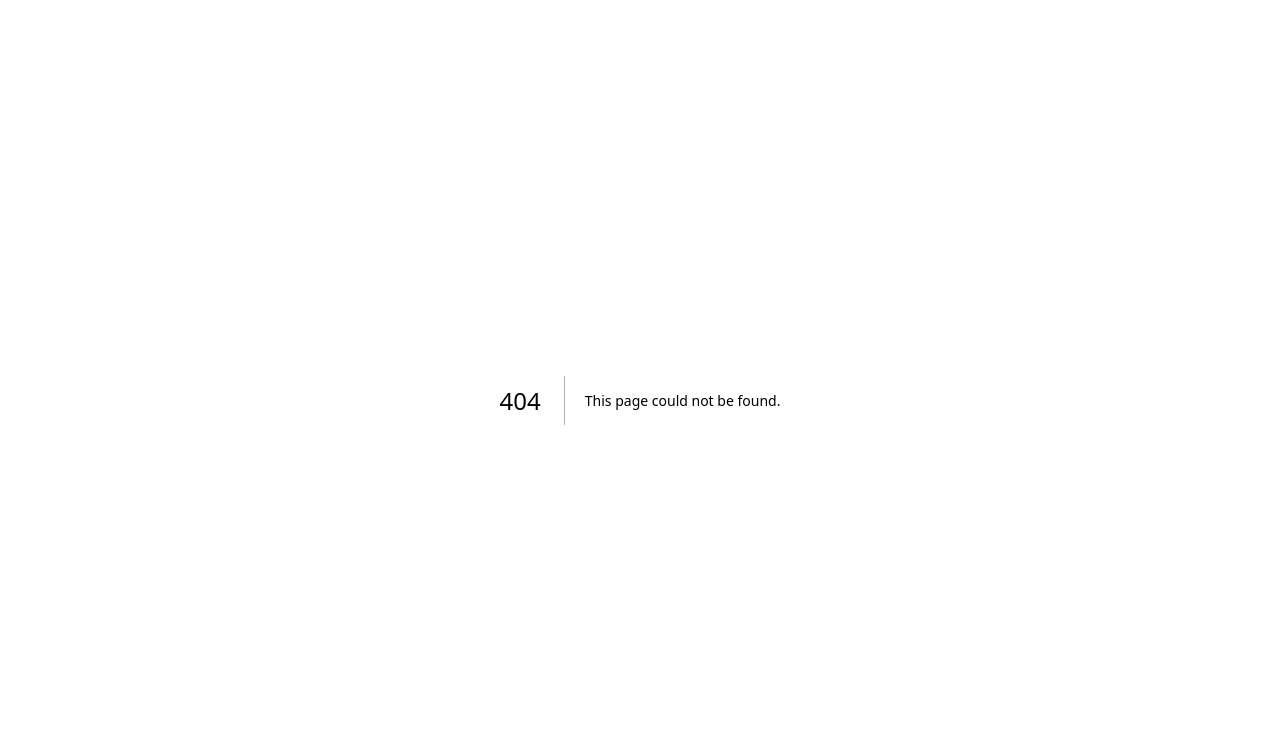
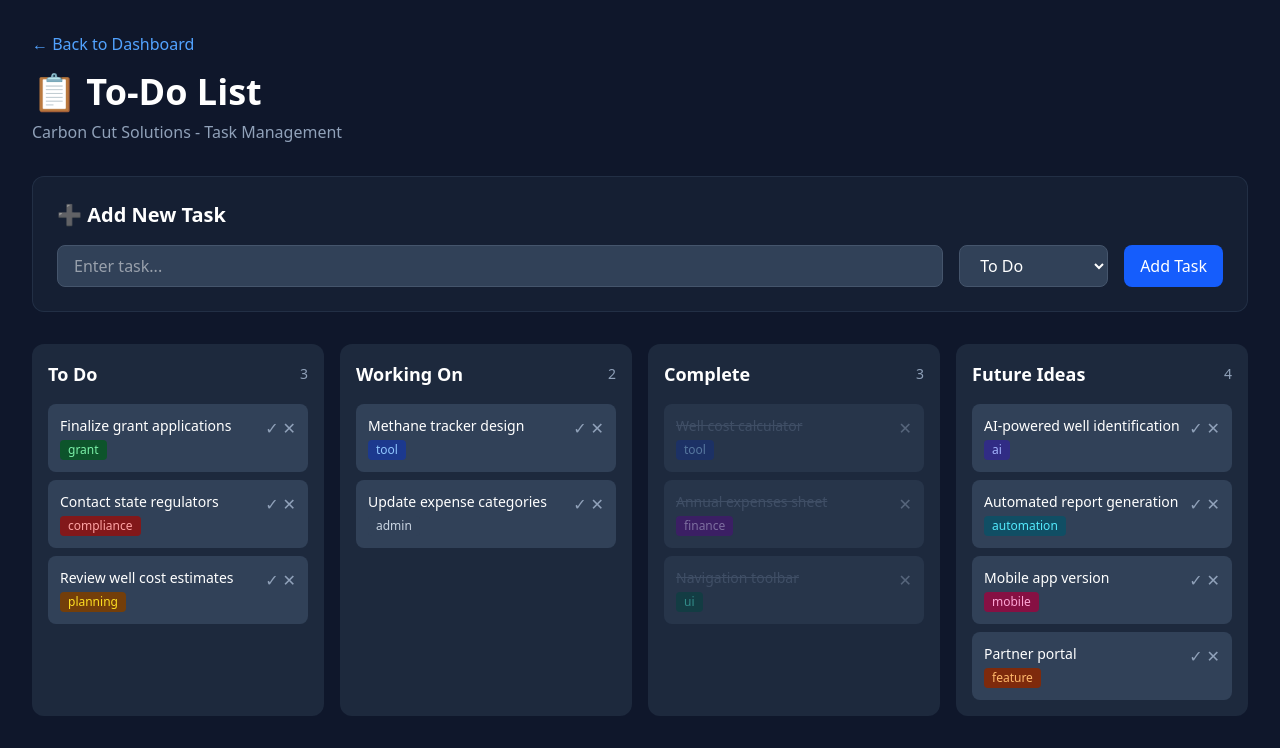
Before and after one commit to AAN2793/orphan-well-dashboard, a Next.js app: page /todo in a window 1280 px wide. Before the commit this address had no page. Shown: the top 748 px of the page. Built offline with nearby package versions, Linux system fonts and the light colour scheme.

Commit message:
Add To-Do List with drag-and-drop Kanban board

```diff
--- a/pages/index.js
+++ b/pages/index.js
@@ -13,6 +13,7 @@ export default function Home() {
       { name: '💰 Annual Expenses', href: '/expenses', desc: 'Budget tracking' },
     ],
     'Planning': [
+      { name: '📋 To-Do List', href: '/todo', desc: 'Task management' },
       { name: '📋 Project Templates', href: '/templates', desc: 'Coming soon' },
       { name: '📊 Cost Analysis', href: '/analysis', desc: 'Coming soon' },
     ],
--- /dev/null
+++ b/pages/todo.js
@@ -0,0 +1,222 @@
+import Head from 'next/head'
+import Link from 'next/link'
+import { useState } from 'react'
+
+export default function Todo() {
+  const [tasks, setTasks] = useState({
+    'To Do': [
+      { id: 1, title: 'Finalize grant applications', tag: 'grant' },
+      { id: 2, title: 'Contact state regulators', tag: 'compliance' },
+      { id: 3, title: 'Review well cost estimates', tag: 'planning' },
+    ],
+    'Working On': [
+      { id: 4, title: 'Methane tracker design', tag: 'tool' },
+      { id: 5, title: 'Update expense categories', tag: 'admin' },
+    ],
+    'Complete': [
+      { id: 6, title: 'Well cost calculator', tag: 'tool', completed: true },
+      { id: 7, title: 'Annual expenses sheet', tag: 'finance', completed: true },
+      { id: 8, title: 'Navigation toolbar', tag: 'ui', completed: true },
+    ],
+    'Future Ideas': [
+      { id: 9, title: 'AI-powered well identification', tag: 'ai' },
+      { id: 10, title: 'Automated report generation', tag: 'automation' },
+      { id: 11, title: 'Mobile app version', tag: 'mobile' },
+      { id: 12, title: 'Partner portal', tag: 'feature' },
+    ],
+  })
+
+  const [newTask, setNewTask] = useState('')
+  const [newCategory, setNewCategory] = useState('To Do')
+  const [draggedTask, setDraggedTask] = useState(null)
+
+  const categories = ['To Do', 'Working On', 'Complete', 'Future Ideas']
+
+  const addTask = () => {
+    if (!newTask.trim()) return
+    const task = {
+      id: Date.now(),
+      title: newTask,
+      tag: 'general'
+    }
+    setTasks({
+      ...tasks,
+      [newCategory]: [...tasks[newCategory], task]
+    })
+    setNewTask('')
+  }
+
+  const deleteTask = (category, taskId) => {
+    setTasks({
+      ...tasks,
+      [category]: tasks[category].filter(t => t.id !== taskId)
+    })
+  }
+
+  const toggleComplete = (category, taskId) => {
+    setTasks({
+      ...tasks,
+      [category]: tasks[category].map(t =>
+        t.id === taskId ? { ...t, completed: !t.completed } : t
+      )
+    })
+  }
+
+  const handleDragStart = (e, task, fromCategory) => {
+    setDraggedTask({ task, fromCategory })
+    e.dataTransfer.effectAllowed = 'move'
+  }
+
+  const handleDragOver = (e) => {
+    e.preventDefault()
+  }
+
+  const handleDrop = (e, toCategory) => {
+    e.preventDefault()
+    if (!draggedTask) return
+
+    const { task, fromCategory } = draggedTask
+    if (fromCategory === toCategory) return
+
+    // Remove from old category
+    const newFromList = tasks[fromCategory].filter(t => t.id !== task.id)
+    // Add to new category
+    const newToList = [...tasks[toCategory], task]
+
+    setTasks({
+      ...tasks,
+      [fromCategory]: newFromList,
+      [toCategory]: newToList
+    })
+    setDraggedTask(null)
+  }
+
+  const getTagColor = (tag) => {
+    const colors = {
+      'tool': 'bg-blue-900 text-blue-300',
+      'grant': 'bg-green-900 text-green-300',
+      'compliance': 'bg-red-900 text-red-300',
+      'planning': 'bg-yellow-900 text-yellow-300',
+      'finance': 'bg-purple-900 text-purple-300',
+      'admin': 'bg-slate-700 text-slate-300',
+      'ai': 'bg-indigo-900 text-indigo-300',
+      'automation': 'bg-cyan-900 text-cyan-300',
+      'mobile': 'bg-pink-900 text-pink-300',
+      'feature': 'bg-orange-900 text-orange-300',
+      'ui': 'bg-teal-900 text-teal-300',
+      'general': 'bg-slate-700 text-slate-400',
+    }
+    return colors[tag] || colors['general']
+  }
+
+  return (
+    <>
+      <Head>
+        <title>To-Do List | Carbon Cut Solutions</title>
+      </Head>
+
+      <div className="min-h-screen bg-slate-900 p-4 md:p-8">
+        <a href="/" className="text-blue-400 hover:text-blue-300 mb-4 inline-block">← Back to Dashboard</a>
+
+        <h1 className="text-3xl md:text-4xl font-bold mb-2">📋 To-Do List</h1>
+        <p className="text-slate-400 mb-8">Carbon Cut Solutions - Task Management</p>
+
+        {/* Add New Task */}
+        <div className="card mb-8">
+          <h2 className="text-xl font-semibold mb-4">➕ Add New Task</h2>
+          <div className="flex flex-col md:flex-row gap-4">
+            <input
+              type="text"
+              value={newTask}
+              onChange={(e) => setNewTask(e.target.value)}
+              placeholder="Enter task..."
+              className="flex-1 bg-slate-700 border border-slate-600 rounded-lg px-4 py-2 text-white"
+              onKeyPress={(e) => e.key === 'Enter' && addTask()}
+            />
+            <select
+              value={newCategory}
+              onChange={(e) => setNewCategory(e.target.value)}
+              className="bg-slate-700 border border-slate-600 rounded-lg px-4 py-2 text-white"
+            >
+              {categories.map(cat => (
+                <option key={cat} value={cat}>{cat}</option>
+              ))}
+            </select>
+            <button onClick={addTask} className="btn btn-primary">
+              Add Task
+            </button>
+          </div>
+        </div>
+
+        {/* Kanban Board */}
+        <div className="grid grid-cols-1 md:grid-cols-2 lg:grid-cols-4 gap-4">
+          {categories.map(category => (
+            <div
+              key={category}
+              onDragOver={handleDragOver}
+              onDrop={(e) => handleDrop(e, category)}
+              className="bg-slate-800 rounded-xl p-4 min-h-[300px]"
+            >
+              <div className="flex items-center justify-between mb-4">
+                <h3 className="font-semibold text-lg">{category}</h3>
+                <span className="text-slate-400 text-sm">{tasks[category].length}</span>
+              </div>
+
+              <div className="space-y-2">
+                {tasks[category].map(task => (
+                  <div
+                    key={task.id}
+                    draggable
+                    onDragStart={(e) => handleDragStart(e, task, category)}
+                    className={`p-3 bg-slate-700 rounded-lg cursor-move hover:bg-slate-600 transition-colors ${
+                      task.completed ? 'opacity-50' : ''
+                    }`}
+                  >
+                    <div className="flex items-start justify-between gap-2">
+                      <div className="flex-1">
+                        <p className={`text-sm ${task.completed ? 'line-through text-slate-500' : 'text-white'}`}>
+                          {task.title}
+                        </p>
+                        <span className={`text-xs px-2 py-0.5 rounded mt-1 inline-block ${getTagColor(task.tag)}`}>
+                          {task.tag}
+                        </span>
+                      </div>
+                      <div className="flex items-center gap-1">
+                        {category !== 'Complete' && (
+                          <button
+                            onClick={() => toggleComplete(category, task.id)}
+                            className="text-slate-400 hover:text-green-400"
+                          >
+                            ✓
+                          </button>
+                        )}
+                        <button
+                          onClick={() => deleteTask(category, task.id)}
+                          className="text-slate-400 hover:text-red-400"
+                        >
+                          ✕
+                        </button>
+                      </div>
+                    </div>
+                  </div>
+                ))}
+              </div>
+            </div>
+          ))}
+        </div>
+
+        {/* Instructions */}
+        <div className="card mt-8">
+          <h2 className="text-xl font-semibold mb-4">📝 How to Use</h2>
+          <ul className="text-slate-400 text-sm space-y-2">
+            <li>• <strong>Add tasks:</strong> Type a task name and select a column, then click "Add Task"</li>
+            <li>• <strong>Move tasks:</strong> Drag and drop tasks between columns</li>
+            <li>• <strong>Complete tasks:</strong> Click the checkmark to mark as complete</li>
+            <li>• <strong>Delete tasks:</strong> Click the X to remove a task</li>
+            <li>• <strong>Tag system:</strong> Use tags like 'tool', 'grant', 'compliance' for organization</li>
+          </ul>
+        </div>
+      </div>
+    </>
+  )
+}
```
